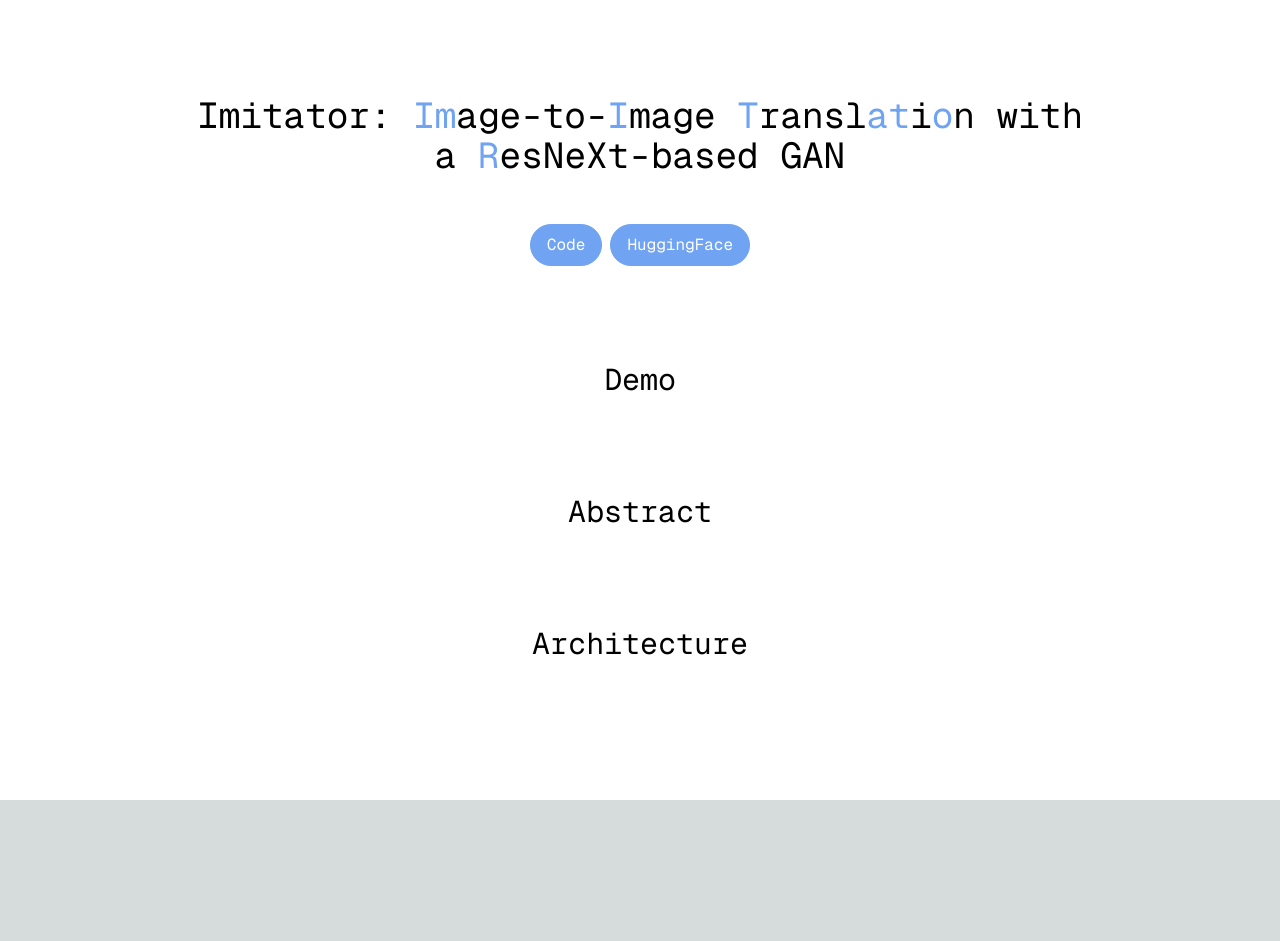
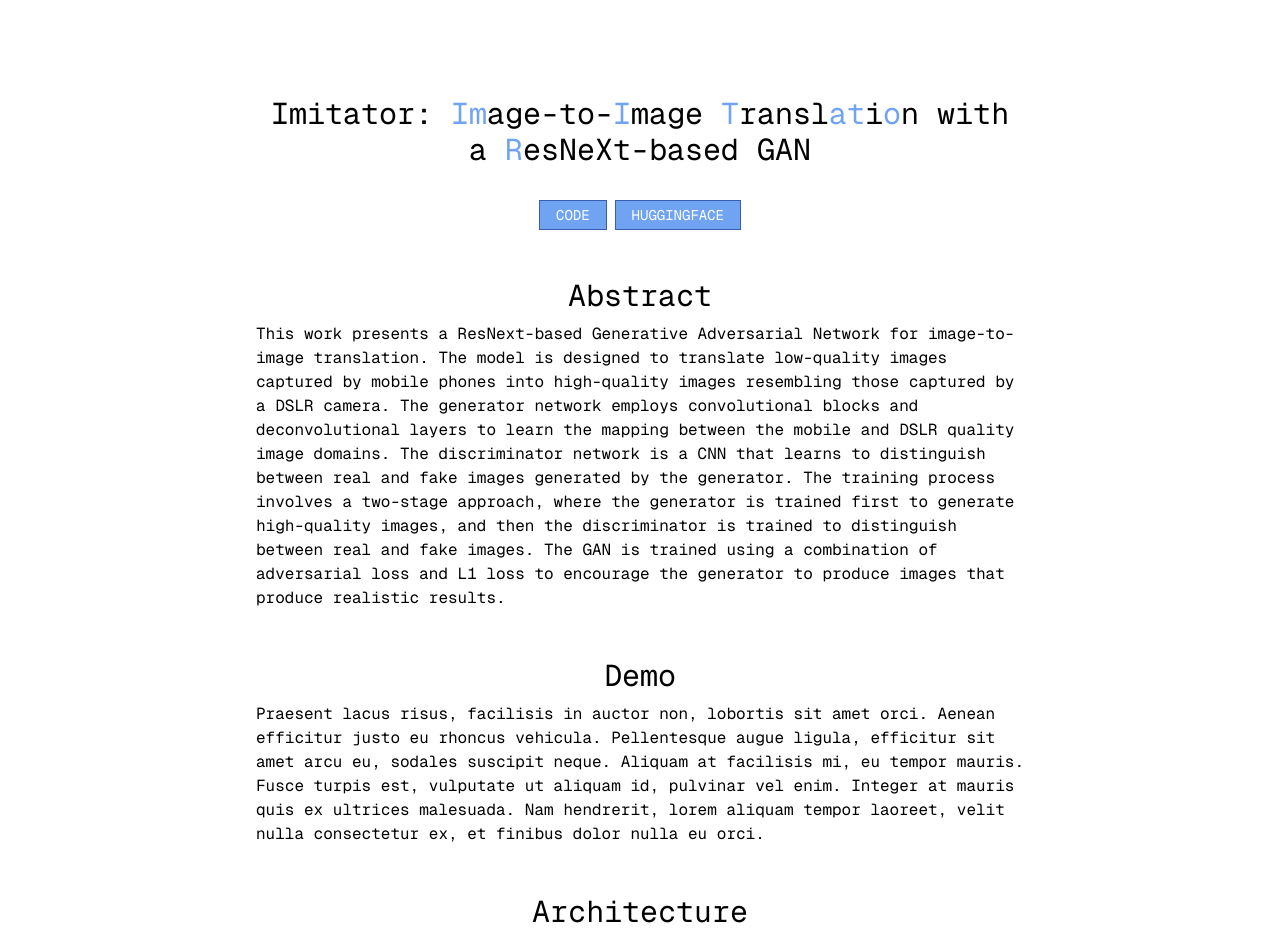
Before and after one commit to ericfzhu/replica, a Next.js app: page / in a window 1280 px wide. Shown: the top 941 px of the page. Before the commit the page ends 800 px from the top, so only its background shows below. Built offline with nearby package versions, Linux system fonts and the light colour scheme.

Commit message:
update with abstract

```diff
--- a/package.json
+++ b/package.json
@@ -4,7 +4,7 @@
 	"packageManager": "yarn@4.1.0",
 	"private": true,
 	"scripts": {
-		"dev": "next dev",
+		"dev": "next dev --turbo",
 		"build": "next build",
 		"start": "npx serve@latest out",
 		"lint": "next lint"
--- a/src/app/page.tsx
+++ b/src/app/page.tsx
@@ -3,38 +3,61 @@
 
 export default function Home() {
 	return (
-		<main className="flex min-h-screen flex-col items-center gap-24 bg-white p-24">
-			<section className="flex flex-col items-center gap-12">
-				<h1 className="max-w-4xl flex-wrap text-center text-4xl text-black">
+		<main className="flex min-h-screen flex-col items-center gap-12 bg-white p-24 text-black">
+			<section className="flex max-w-3xl flex-col items-center gap-8">
+				<h1 className="max-w-4xl flex-wrap text-center text-lg lg:text-3xl">
 					Imitator: <span className="text-accent-500">Im</span>age-to-<span className="text-accent-500">I</span>mage{' '}
 					<span className="text-accent-500">T</span>ransl<span className="text-accent-500">at</span>i
 					<span className="text-accent-500">o</span>n with a <span className="text-accent-500">R</span>esNeXt-based GAN
 				</h1>
 
-				<div className="flex gap-2">
+				<div className="flex gap-2 text-sm">
 					<Link
 						href="https://github.com/ericfzhu/imitator"
-						className="rounded-full border-[1px] border-accent-500 bg-accent-500 px-4 py-2 text-white duration-300 hover:bg-accent-400">
+						className="border-[1px] border-accent-700 bg-accent-500 px-4 py-1 uppercase text-white duration-300 hover:bg-accent-400"
+						target="_blank">
 						Code
 					</Link>
 					<Link
 						href="https://huggingface.co/ericfzhu/imitator"
-						className="rounded-full border-[1px] border-accent-500 bg-accent-500 px-4 py-2 text-white duration-300 hover:bg-accent-400">
+						className="border-[1px] border-accent-700 bg-accent-500 px-4 py-1 uppercase text-white duration-300 hover:bg-accent-400"
+						target="_blank">
 						HuggingFace
 					</Link>
 				</div>
 			</section>
 
-			<section>
-				<h2 className="text-3xl">Demo</h2>
+			<section className="flex max-w-3xl flex-col gap-2">
+				<h2 className="text-center text-3xl">Abstract</h2>
+				<p>
+					This work presents a ResNext-based Generative Adversarial Network for image-to-image translation. The model is designed to
+					translate low-quality images captured by mobile phones into high-quality images resembling those captured by a DSLR camera. The
+					generator network employs convolutional blocks and deconvolutional layers to learn the mapping between the mobile and DSLR quality
+					image domains. The discriminator network is a CNN that learns to distinguish between real and fake images generated by the
+					generator. The training process involves a two-stage approach, where the generator is trained first to generate high-quality
+					images, and then the discriminator is trained to distinguish between real and fake images. The GAN is trained using a combination
+					of adversarial loss and L1 loss to encourage the generator to produce images that produce realistic results.
+				</p>
 			</section>
 
-			<section>
-				<h2 className="text-3xl">Abstract</h2>
+			<section className="flex max-w-3xl flex-col gap-2">
+				<h2 className="text-center text-3xl">Demo</h2>
+				<p>
+					Praesent lacus risus, facilisis in auctor non, lobortis sit amet orci. Aenean efficitur justo eu rhoncus vehicula. Pellentesque
+					augue ligula, efficitur sit amet arcu eu, sodales suscipit neque. Aliquam at facilisis mi, eu tempor mauris. Fusce turpis est,
+					vulputate ut aliquam id, pulvinar vel enim. Integer at mauris quis ex ultrices malesuada. Nam hendrerit, lorem aliquam tempor
+					laoreet, velit nulla consectetur ex, et finibus dolor nulla eu orci.
+				</p>
 			</section>
 
-			<section>
-				<h2 className="text-3xl">Architecture</h2>
+			<section className="flex max-w-3xl flex-col gap-2">
+				<h2 className="text-center text-3xl">Architecture</h2>
+				<p>
+					Nulla facilisi. Aenean tristique ultrices est, sed vulputate sem feugiat nec. Sed vitae mollis felis. Sed vel lacus egestas,
+					luctus lectus id, dignissim augue. Cras interdum vestibulum est, at tincidunt lacus interdum non. Quisque vestibulum nibh mattis,
+					vehicula nisi sit amet, dictum nulla. Nulla sed egestas nibh. Proin porttitor sem pulvinar, sodales orci vitae, congue elit.
+					Pellentesque velit orci, tempus non justo eu, vestibulum rutrum diam.
+				</p>
 			</section>
 		</main>
 	);
```
